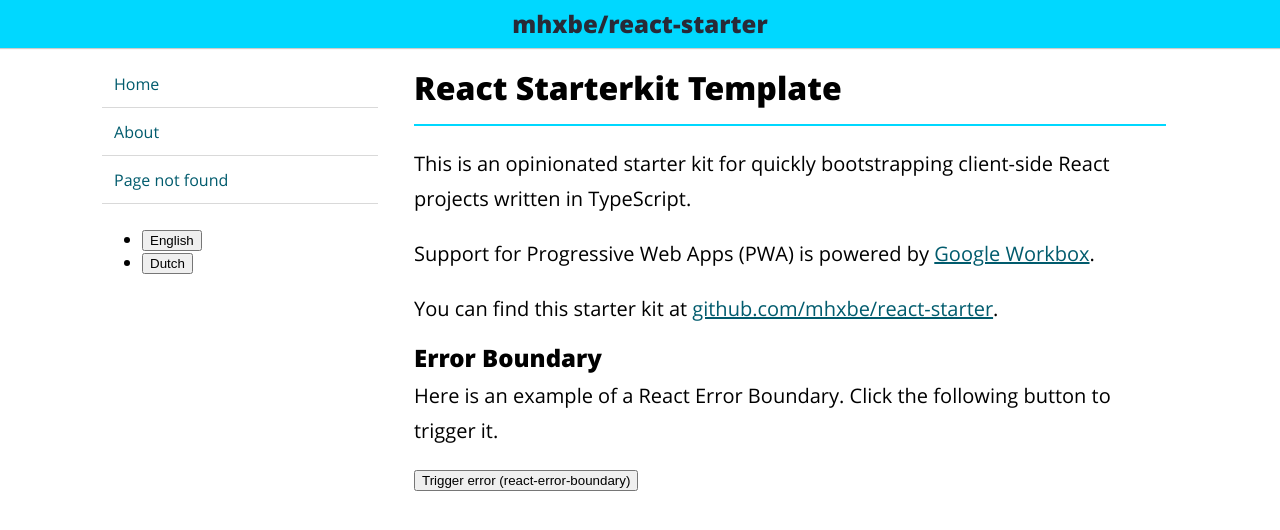
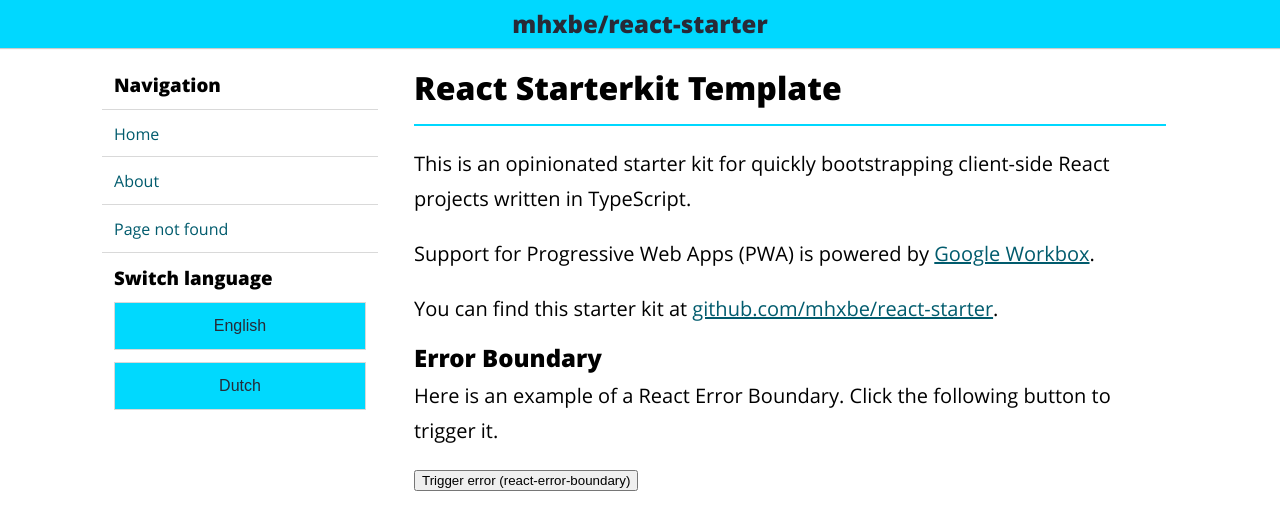
Before and after one commit to mhxbe/react-starter, a React app: page / in a window 1280 px wide. Shown: the top 530 px of the page. Built offline with nearby package versions, Linux system fonts and the light colour scheme.

Commit message:
Sidebar styling tweaks & improvements

```diff
--- a/src/common/Sidebar.styles.tsx
+++ b/src/common/Sidebar.styles.tsx
@@ -22,7 +22,7 @@ export const SidebarWrapper = styled.div<SidebarProps>`
   }
 `;
 
-export const Nav = styled.nav<SidebarProps>`
+export const SidebarContent = styled.div<SidebarProps>`
   background-color: white;
   height: 100%;
   overflow-y: auto;
@@ -41,6 +41,10 @@ export const Nav = styled.nav<SidebarProps>`
   }
 `;
 
+export const SidebarHeader = styled.h3`
+  padding: 12px 0;
+`;
+
 export const Overlay = styled.div<SidebarProps>`
   background: black;
   height: 100%;
@@ -56,10 +60,13 @@ export const Overlay = styled.div<SidebarProps>`
   }
 `;
 
-export const SidebarNavigation = styled.ul`
+export const List = styled.ul`
   list-style-type: none;
   padding: 0;
-  margin-bottom: 1.5rem;
+`;
+
+export const SidebarPadding = styled.div`
+  padding: 0 12px;
 `;
 
 export const SidebarMenuItem = styled.li`
@@ -67,6 +74,10 @@ export const SidebarMenuItem = styled.li`
   border-bottom: 1px solid #d9d9d9;
   display: flex;
   height: 48px;
+
+  &:first-of-type {
+    border-top: 1px solid #d9d9d9;
+  }
 
   a {
     display: block;
@@ -88,3 +99,17 @@ export const SidebarMenuItem = styled.li`
     }
   }
 `;
+
+export const LanguageButton = styled.button`
+  -webkit-appearance: none;
+  -webkit-border-radius: none;
+  background-color: #00d9fe;
+  border-radius: 0;
+  border: 1px solid #d9d9d9;
+  color: #272b37;
+  font-size: 1rem;
+  height: 48px;
+  margin: 0 0 12px 0;
+  padding: 0;
+  width: 100%;
+`;
--- a/src/common/Sidebar.tsx
+++ b/src/common/Sidebar.tsx
@@ -2,11 +2,14 @@ import * as React from 'react';
 import { useTranslation } from 'react-i18next';
 import { Link } from 'react-router-dom';
 import {
-  Nav,
   Overlay,
   SidebarWrapper,
   SidebarMenuItem,
-  SidebarNavigation,
+  List,
+  SidebarHeader,
+  SidebarContent,
+  SidebarPadding,
+  LanguageButton,
 } from './Sidebar.styles';
 
 interface SidebarProps {
@@ -28,8 +31,12 @@ const Sidebar: React.FC<SidebarProps> = ({ onToggleSidebar, showSidebar }) => {
       id="sidebar"
       showSidebar={showSidebar}
     >
-      <Nav role="navigation" showSidebar={showSidebar} lang={i18n.language}>
-        <SidebarNavigation role="menu" onClick={hideSidebar}>
+      <SidebarContent showSidebar={showSidebar} lang={i18n.language}>
+        <nav role="navigation">
+          <SidebarPadding>
+            <SidebarHeader>{t('sidebar.navigation')}</SidebarHeader>
+          </SidebarPadding>
+          <List role="menu" onClick={hideSidebar}>
             <SidebarMenuItem>
               <Link to="/" data-testid="link-home" role="menuitem">
                 {t('navigation.home')}
@@ -45,31 +52,36 @@ const Sidebar: React.FC<SidebarProps> = ({ onToggleSidebar, showSidebar }) => {
                 {t('navigation.404')}
               </Link>
             </SidebarMenuItem>
-        </SidebarNavigation>
-        <ul aria-label="Language switcher">
+          </List>
+        </nav>
+        <aside>
+          <SidebarPadding>
+            <SidebarHeader>{t('sidebar.switch_language')}</SidebarHeader>
+            <List aria-label="Switch langauge">
               <li>
-            <button
+                <LanguageButton
                   type="button"
                   data-testid="language-switch-en"
                   onClick={() => i18n.changeLanguage('en')}
                   aria-label={t('languages.aria.en')}
                 >
                   {t('languages.en')}
-            </button>
+                </LanguageButton>
               </li>
               <li>
-            <button
+                <LanguageButton
                   type="button"
                   data-testid="language-switch-nl"
                   onClick={() => i18n.changeLanguage('nl')}
                   aria-label={t('languages.aria.nl')}
                 >
                   {t('languages.nl')}
-            </button>
+                </LanguageButton>
               </li>
-        </ul>
-      </Nav>
-
+            </List>
+          </SidebarPadding>
+        </aside>
+      </SidebarContent>
       <Overlay
         data-testid="overlay"
         showSidebar={showSidebar}
```
Lines whose indentation alone changed are shown as unchanged.
